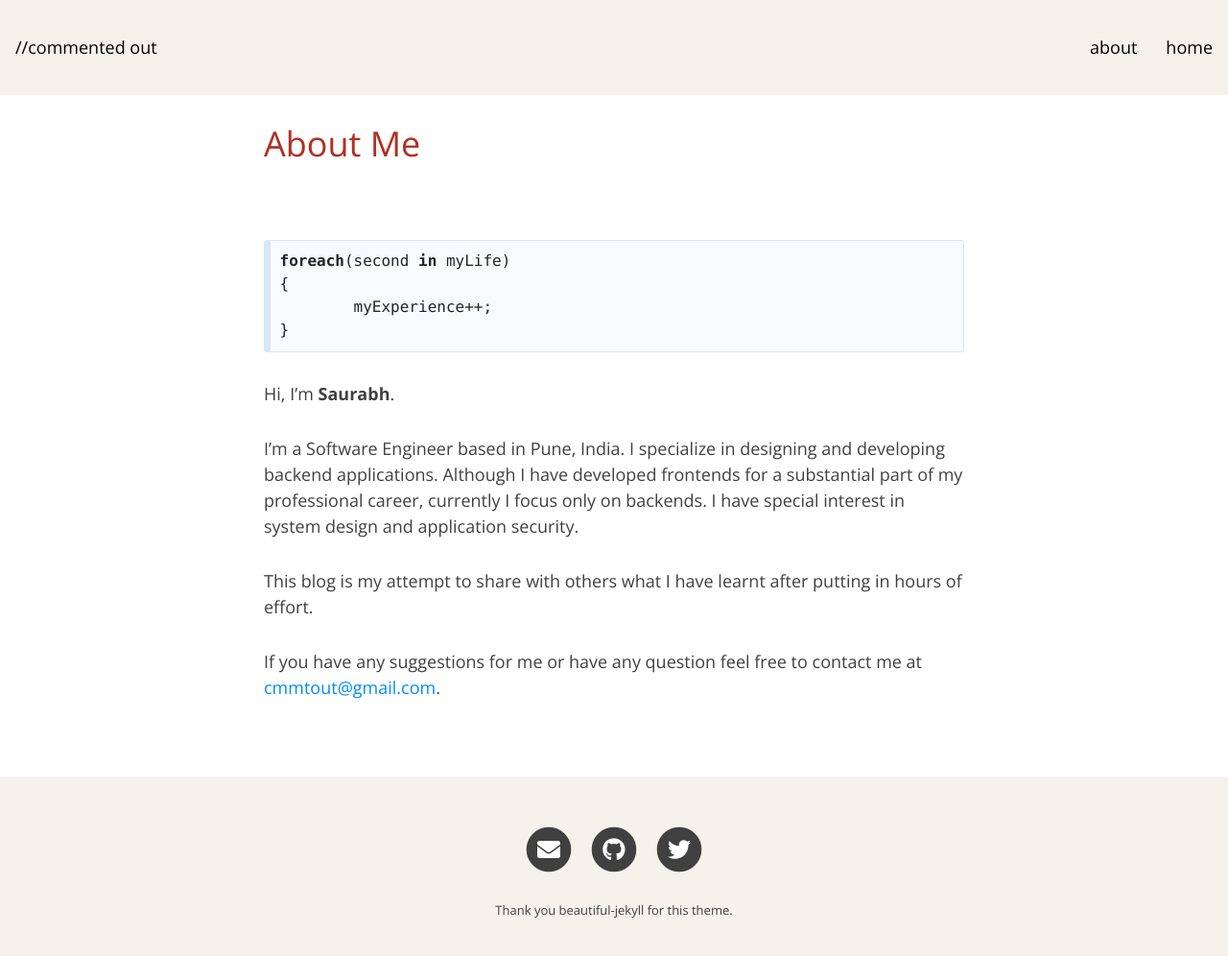
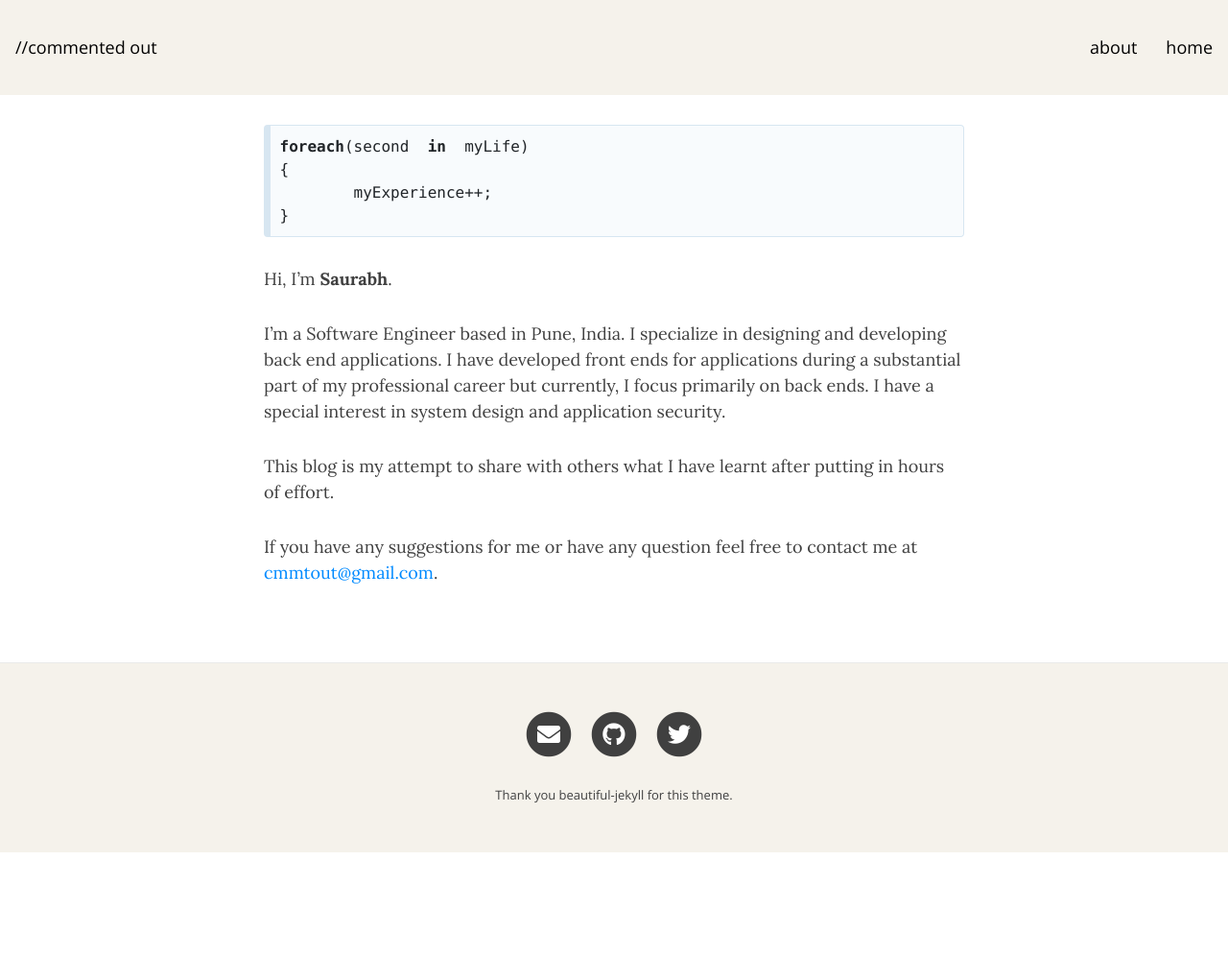
Before and after one commit to commentedout/commentedout.github.io, a Jekyll site: the page built from aboutme.md, in a window 1280 px wide and 1008 px high. Shown: the top 996 px of the window at 96% size. Built offline with Jekyll 4.4.1, drawn with Linux system fonts in a browser that asks for light colours; nearby versions of some CDN libraries.

Commit message:
aboutme.md updated from https://stackedit.io/

```diff
--- a/aboutme.md
+++ b/aboutme.md
@@ -1,10 +1,11 @@
 ---
-layout: about
+layout: page
 title: About me
+
 ---
 
 ~~~csharp
-foreach(second in myLife)
+foreach(second  in  myLife)
 {
 	myExperience++;
 }
@@ -12,7 +13,8 @@ foreach(second in myLife)
 
 Hi, I’m **Saurabh**.
 
-I’m a Software Engineer based in Pune, India. I specialize in designing and developing backend applications. Although I have developed frontends for a substantial part of my professional career, currently I focus only on backends. I have special interest in system design and application security.
+
+I’m a Software Engineer based in Pune, India. I specialize in designing and developing back end applications. I have developed front ends for applications during a substantial part of my professional career but currently, I focus primarily on back ends. I have a special interest in system design and application security.
 
 This blog is my attempt to share with others what I have learnt after putting in hours of effort.
 
```
